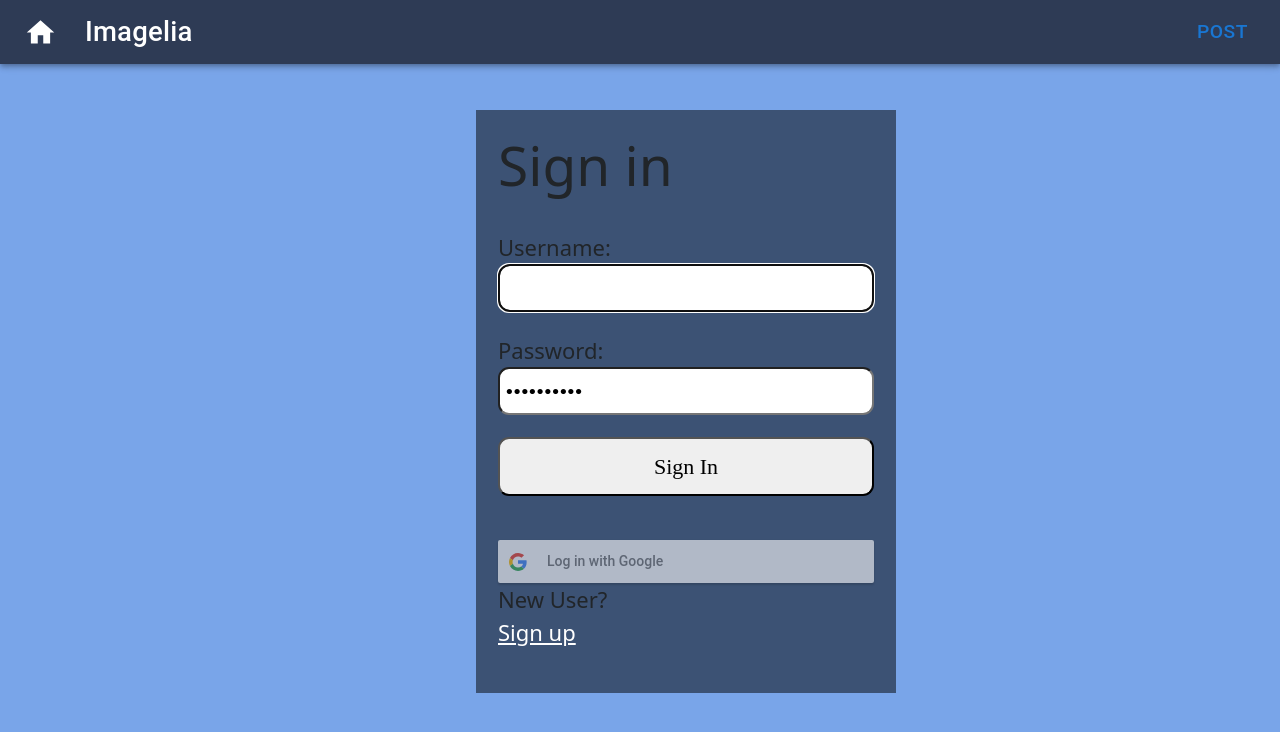
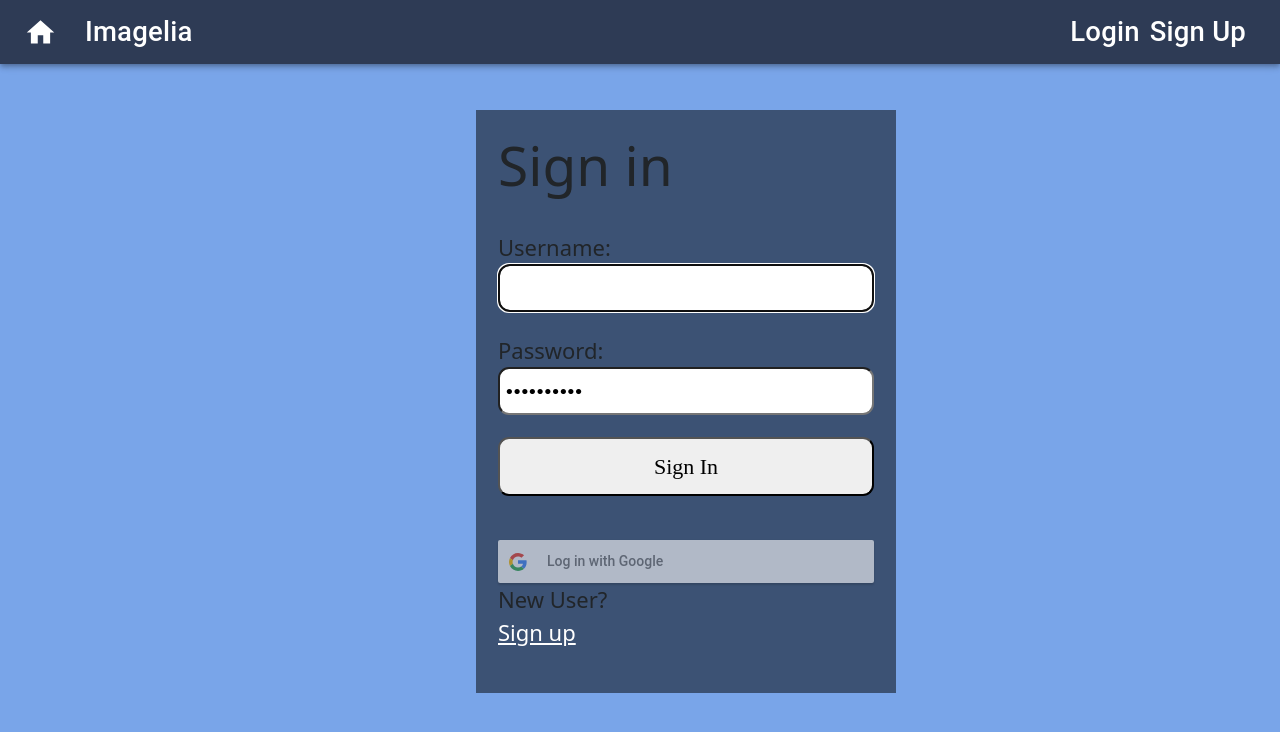
Before and after one commit to UCR-CS110/final-project-imagelia, a React (Create React App) app in the folder client/: page / in a window 1280 px wide. Shown: the top 732 px of the page. Built offline with nearby package versions, Linux system fonts and the light colour scheme.

Commit message:
made it so things actually respect the logged in state

```diff
--- a/client/src/App.css
+++ b/client/src/App.css
@@ -118,3 +118,8 @@ button {
 .line {
     display: inline-block;
 }
+
+.noDecoLink{
+    margin-right: 10px;
+    text-decoration: none;
+}
--- a/client/src/components/home.js
+++ b/client/src/components/home.js
@@ -10,12 +10,20 @@ import "bootstrap/dist/css/bootstrap.min.css";
 export default function Home() {
   //const itemData = useRef();
   const [itemData, setItemData] = useState( [] );
+  const [auth, setAuth] = useState( false );
+
+
 
   useEffect(() => {
     //window.addEventListener('load', function() {
       fetch("http://localhost:8080/posts/getPosts").then( r => r.json() ).then( d => {
         setItemData( d.payload );
-      })
+      });
+      if( localStorage.getItem( 'isLoggedin' ) === 'true' ){
+        setAuth( true );
+      }else{
+        setAuth( false );
+      }
       //console.log( d );
       // setItemData( [{
       //   img: 'https://images.unsplash.com/photo-1551782450-a2132b4ba21d',
@@ -45,16 +53,19 @@ export default function Home() {
             alt={item.title}
             loading="lazy"
           />
+
           <ImageListItemBar
             title={item.title}
             subtitle={item.author}
             actionIcon={
+                auth && ( <>
                     <IconButton
                         sx={{ color: 'rgba(255, 255, 255, 0.54)' }}
                         aria-label={`info about ${item.title}`}
                     >
                         <AddCommentIcon />
                     </IconButton>
+                </> )
             }
           />
         </ImageListItem>
--- a/client/src/components/login.js
+++ b/client/src/components/login.js
@@ -3,6 +3,8 @@ import React, { useRef, useState, useEffect} from "react";
 import axios from "../api/axios";
 import GoogleLogin from 'react-google-login'
 import Cookies from 'js-cookie';
+import { useNavigate } from 'react-router-dom';
+
 
 const LOGIN_URL = 'http://localhost:8080/users/login';
 
@@ -15,6 +17,7 @@ const Login = () => {
     const[pwd, setPwd] = useState('Password1!');
     const[errMsg, setErrMsg] = useState('');
     const[success, setSuccess] = useState(false);
+    const navigate = useNavigate();
 
     useEffect(() => {
         userRef.current.focus();
@@ -43,10 +46,11 @@ const Login = () => {
             const response = await axios.post(LOGIN_URL, {user, password: pwd})
 
             console.log(JSON.stringify(response.data));
+            console.log( response.data.success );
             if( response.data.success ){
                 //TODO make cookies or do whatever this is
                 // or localStorage
-                localStorage.set( "name", user );
+                localStorage.setItem( "isLoggedin", true );
                 // localStorage.getItem( "" )
 
                 Cookies.set('name', 'user', {expires: 1});
@@ -55,9 +59,11 @@ const Login = () => {
 
                 // setAuth({user, pwd, accessToken})
                 setSuccess(true);
+                navigate('/home');
             }
             else {
                 //TODO error you no exist yo!
+                localStorage.setItem( "isLoggedin", false );
                 setErrMsg('Does not exist');
                 setSuccess(false);
             }
@@ -66,6 +72,7 @@ const Login = () => {
             setPwd('');
 
         } catch (err){
+            console.log( err )
             if(!err.response){
                 setErrMsg('No server response')
             }
--- a/client/src/components/navbar.js
+++ b/client/src/components/navbar.js
@@ -13,8 +13,15 @@ import HomeIcon from '@mui/icons-material/Home';
 
 
 export default function MenuAppBar() {
-//   const [auth, setAuth] = React.useState(true);
+  const [auth, setAuth] = React.useState(false);
 //   const [anchorEl, setAnchorEl] = React.useState(null);
+    React.useEffect(()=>{
+        if( localStorage.getItem( 'isLoggedin' ) === 'true' ){
+            setAuth( true );
+        }else{
+            setAuth( false );
+        }
+    },[])
 
   return (
     <Box sx={{ flexGrow: 1 }}>
@@ -33,8 +40,10 @@ export default function MenuAppBar() {
           <Typography variant="h6" component="div" sx={{ flexGrow: 1 }}>
             Imagelia
           </Typography>
+
+          { auth && (
+              <>
                 <Button href="/post">Post</Button>
-          {/* {auth && (
                 <div>
                 <IconButton
                     size="large"
@@ -47,7 +56,16 @@ export default function MenuAppBar() {
                     <AccountCircle />
                 </IconButton>
                 </div>
-          )} */}
+            </>
+          ) }
+          { !auth && (
+            <div>
+                <Typography variant="h6"  component="div" sx={{ flexGrow: 1 }}>
+                    <a href="/login" className='noDecoLink'>Login</a>
+                    <a href="/register" className='noDecoLink'>Sign Up</a>
+                </Typography>
+            </div>
+          ) }
         </Toolbar>
       </AppBar>
     </Box>
```
Lines whose indentation alone changed are shown as unchanged.
